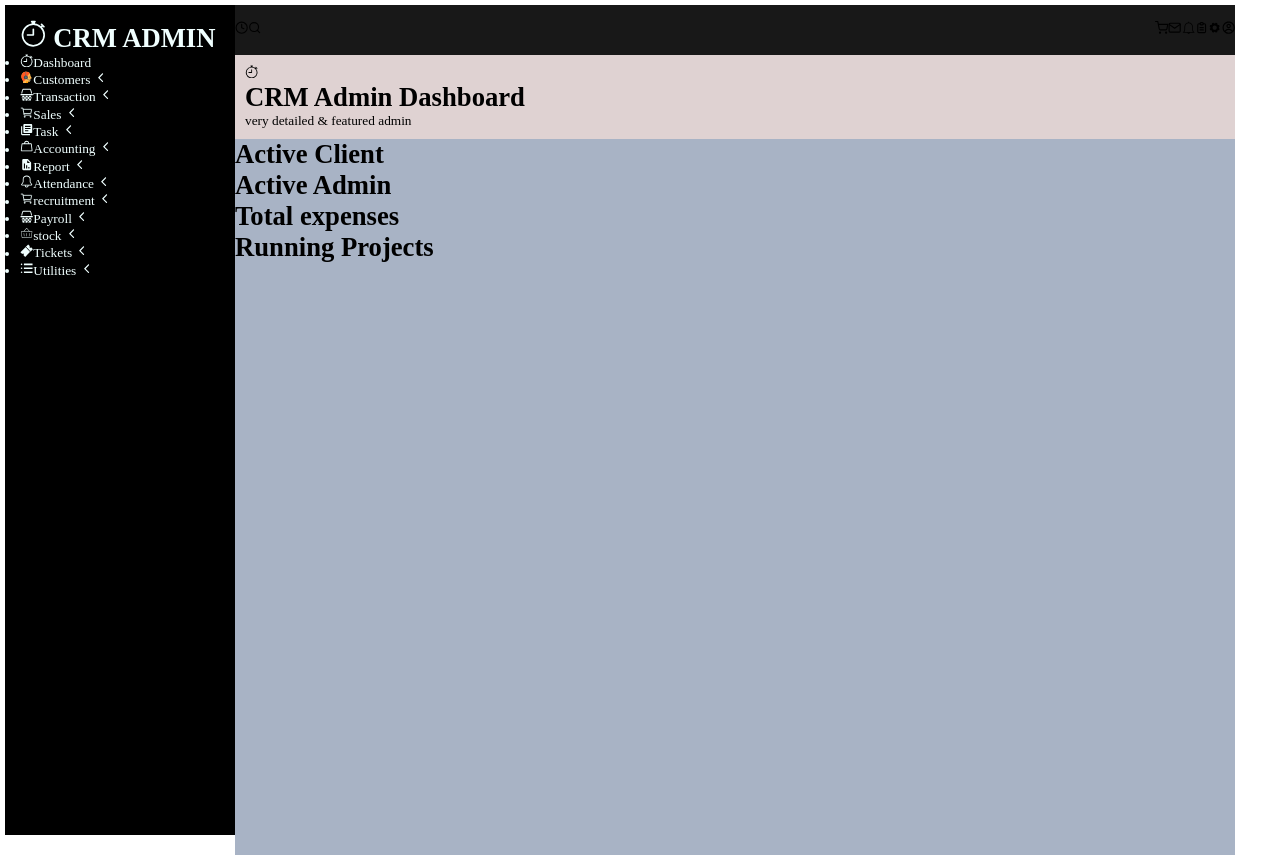
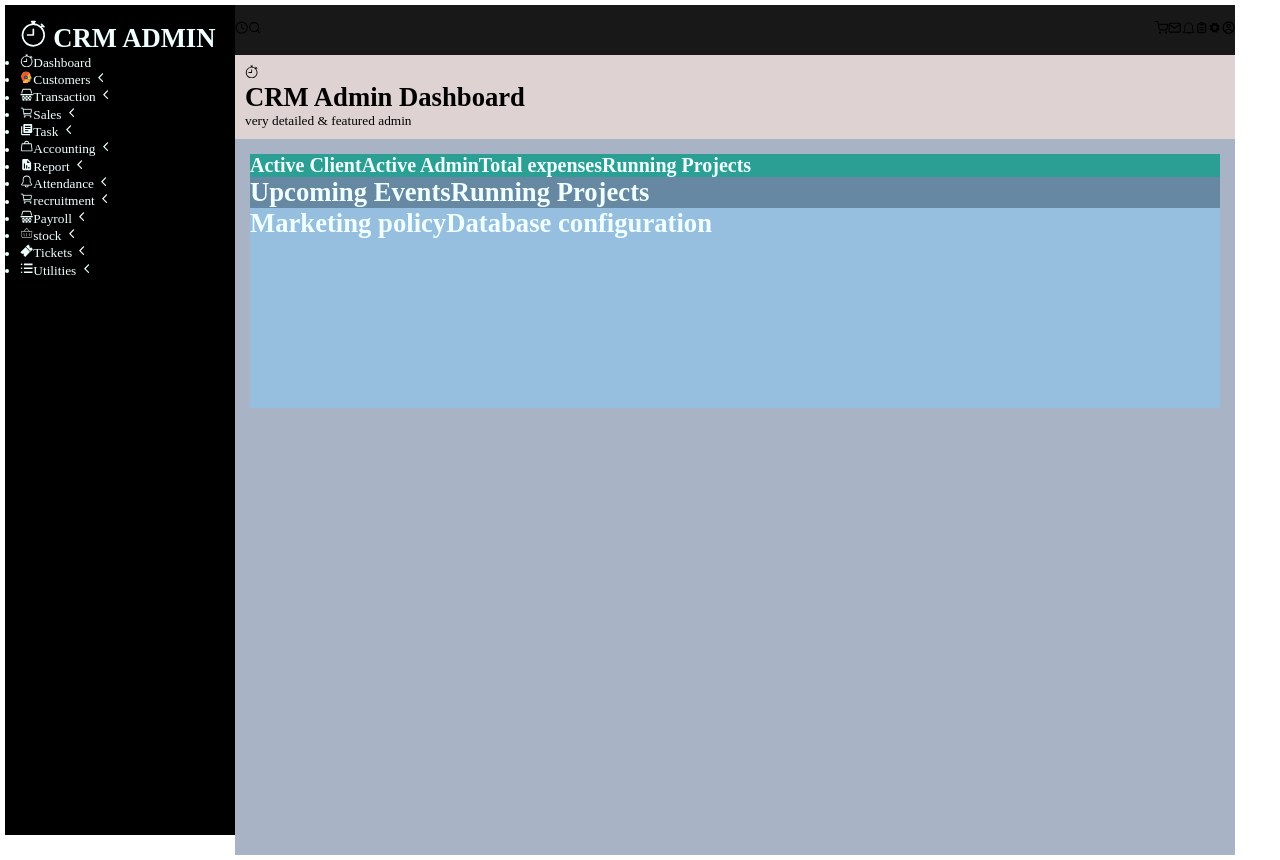
Before and after one commit to nawagirwacatherine/FINAL-INTERVIEW, a React (Vite) app in the folder final-interview/: page / in a window 1280 px wide. Built offline with nearby package versions, Linux system fonts and the light colour scheme.

Commit message:
add styling to the components in contents

```diff
--- a/final-interview/src/App.css
+++ b/final-interview/src/App.css
@@ -46,3 +46,30 @@ font-size: smaller;
   background-color: rgb(223, 210, 210);
 
 }
+
+.content {
+
+  color: azure;
+  padding: 15px;
+}
+
+.client1{
+  display: flex;
+  background-color: rgb(44, 159, 149);
+  font-size: x-small;
+
+
+
+}
+.event2 {
+  display: flex;
+  background-color: rgb(102, 136, 163);
+
+}
+
+.event3{
+  display: flex;
+  background-color: rgb(150, 190, 223);
+  height: 200px;
+
+}
--- a/final-interview/src/pages/Content.jsx
+++ b/final-interview/src/pages/Content.jsx
@@ -6,12 +6,22 @@ function Content () {
     return (
 
    <div className="content">
+    <div className="client1">
      <Clients name="Active Client" />
      <Clients name="Active Admin" />
      <Clients name="Total expenses"/>
      <Clients name="Running Projects" />
-
-     <Events />
+     </div>
+  <div className="event1">
+  <div className="event2">
+     <Events  name="Upcoming Events"/>
+     <Events  name="Running Projects"/>
+     </div>
+     <div  className="event3">
+     <Events  name="Marketing policy "/>
+     <Events  name="Database configuration"/>
+     </div>
+     </div>
    </div>
 
     )
--- a/final-interview/src/pages/Events.jsx
+++ b/final-interview/src/pages/Events.jsx
@@ -1,8 +1,8 @@
-function Events () {
+function Events (prop) {
 
     return (
    <div className="events">
-
+    <h1>{ prop.name}</h1>
    </div>
     )
   }
```
